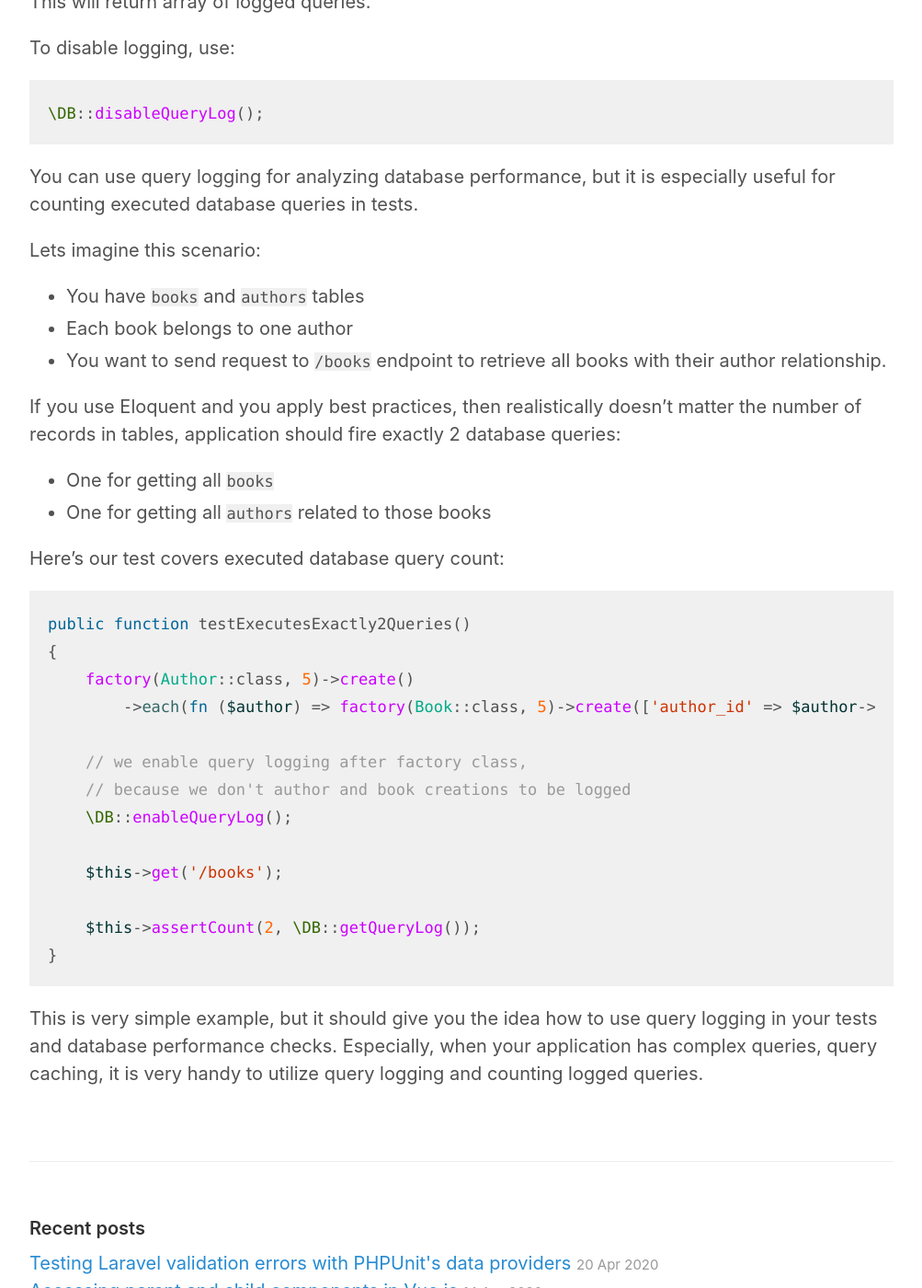
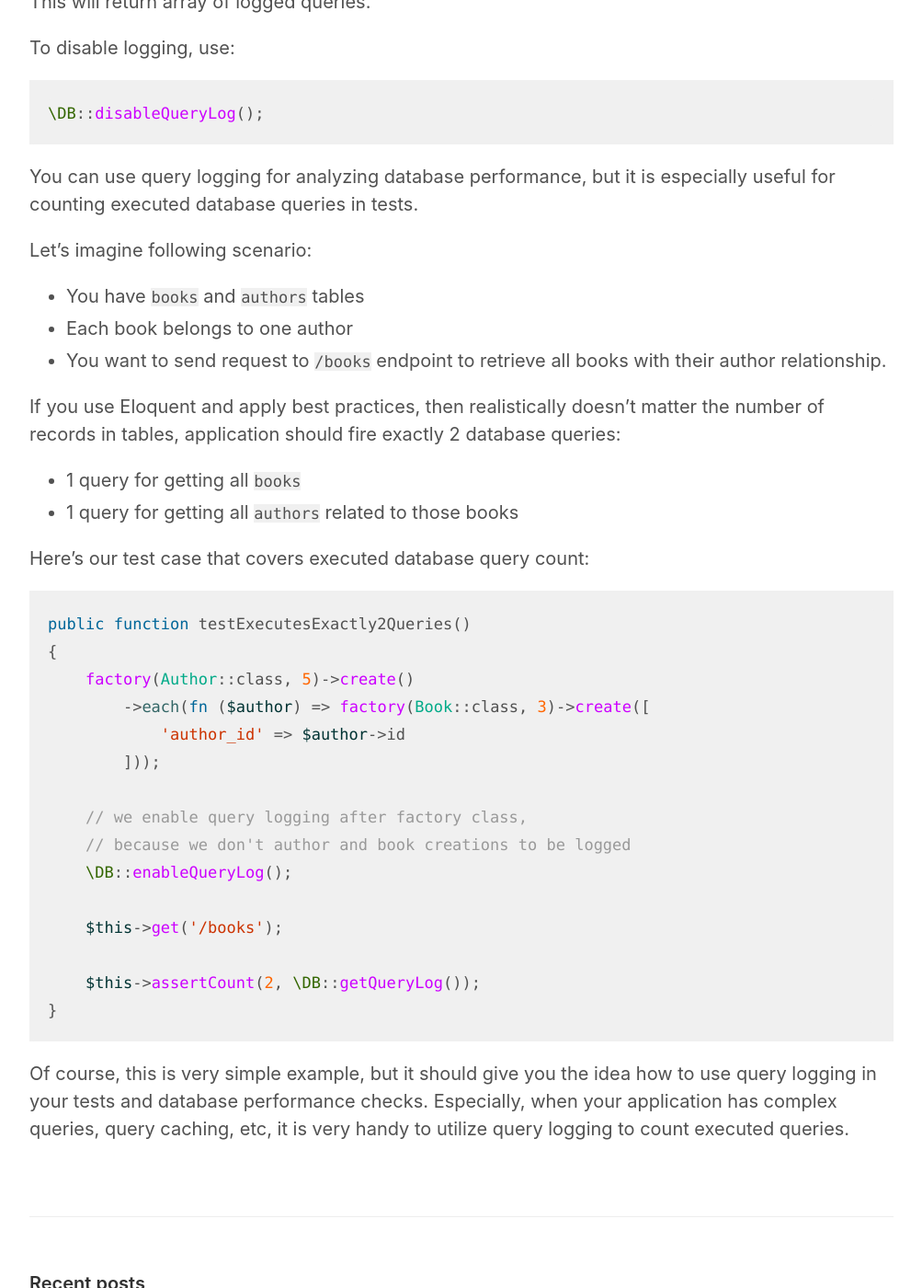
Before and after one commit to orkhanahmadov/orkhanahmadov.github.io, a Jekyll site: the page built from _posts/2020-08-10-logging-executed-database-queries-in-laravel.md, in a window 1280 px wide and 1400 px high, scrolled down 701 px. Shown: the whole window at 92% size, without its empty margins (138-1141 px from the left). Built offline with Jekyll 4.4.1, drawn with Linux system fonts in a browser that asks for light colours; some of the changed text lies outside the part shown.

Commit message:
New post: Logging executed database queries in Laravel

````diff
--- a/_posts/2020-08-10-logging-executed-database-queries-in-laravel.md
+++ b/_posts/2020-08-10-logging-executed-database-queries-in-laravel.md
@@ -30,22 +30,24 @@ To disable logging, use:
 
 You can use query logging for analyzing database performance, but it is especially useful for counting executed database queries in tests.
 
-Lets imagine this scenario:
+Let's imagine following scenario:
 * You have `books` and `authors` tables
 * Each book belongs to one author
 * You want to send request to `/books` endpoint to retrieve all books with their author relationship.
 
-If you use Eloquent and you apply best practices, then realistically doesn't matter the number of records in tables, application should fire exactly 2 database queries:
-* One for getting all `books`
-* One for getting all `authors` related to those books
+If you use Eloquent and apply best practices, then realistically doesn't matter the number of records in tables, application should fire exactly 2 database queries:
+* 1 query for getting all `books`
+* 1 query for getting all `authors` related to those books
 
-Here's our test covers executed database query count:
+Here's our test case that covers executed database query count:
 
 ```php
 public function testExecutesExactly2Queries()
 {
     factory(Author::class, 5)->create()
-        ->each(fn ($author) => factory(Book::class, 5)->create(['author_id' => $author->id]));
+        ->each(fn ($author) => factory(Book::class, 3)->create([
+            'author_id' => $author->id
+        ]));
 
     // we enable query logging after factory class,
     // because we don't author and book creations to be logged
@@ -57,5 +59,5 @@ public function testExecutesExactly2Queries()
 }
 ```
 
-This is very simple example, but it should give you the idea how to use query logging in your tests and database performance checks.
-Especially, when your application has complex queries, query caching, it is very handy to utilize query logging and counting logged queries.
+Of course, this is very simple example, but it should give you the idea how to use query logging in your tests and database performance checks.
+Especially, when your application has complex queries, query caching, etc, it is very handy to utilize query logging to count executed queries.
````
Also changed, not shown: other parts of _posts/2020-08-10-logging-executed-database-queries-in-laravel.md (+1 -1 lines).
